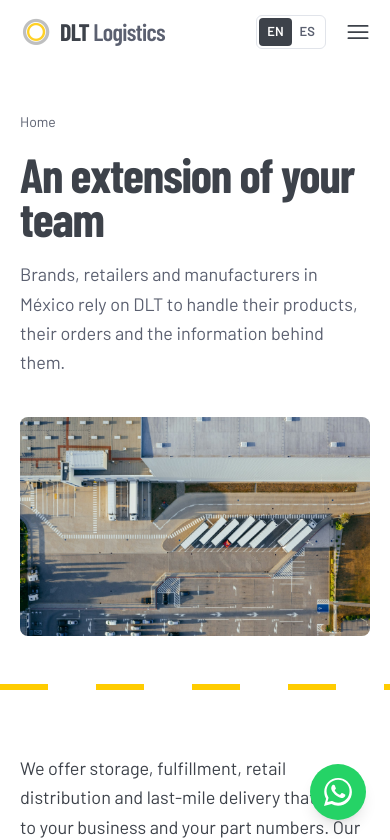
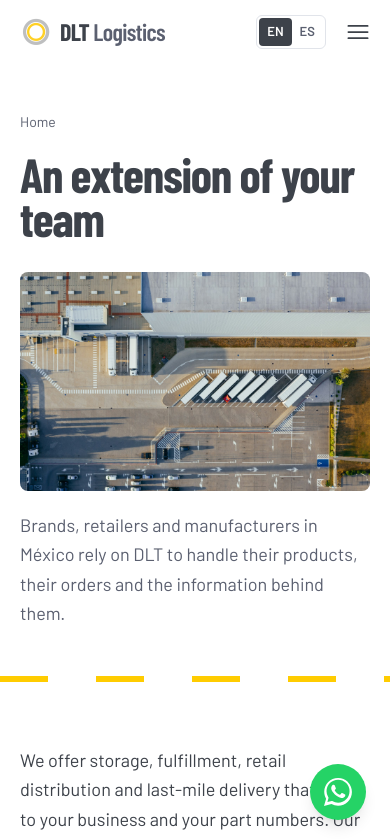
Before and after one commit to chochesanchez/DLTLogistics, a Next.js app: page /en/about in a window 390 px wide. Shown: the top 840 px of the page. Built offline with nearby package versions, Linux system fonts and the light colour scheme; a web font is replaced by a local one.

Commit message:
feat(ui): photo between title and lead in page intros on phones
About and service pages now read title, photo, then lead text on phones.
Desktop keeps title and lead on the left with the photo on the right.

Refs #10

```diff
--- a/src/components/ui/PageIntro.tsx
+++ b/src/components/ui/PageIntro.tsx
@@ -20,10 +20,12 @@ export default function PageIntro({
   imageAlt?: string
   children?: React.ReactNode
 }) {
+  // Phones: title, then photo, then lead text. Desktop: title and lead on the left, photo on the right.
+  const col = image ? 'lg:col-span-6' : 'max-w-3xl'
   return (
     <section className="bg-white">
-      <div className={`mx-auto max-w-7xl px-5 sm:px-8 py-12 md:py-16 grid gap-10 items-center ${image ? 'lg:grid-cols-12' : ''}`}>
-        <div className={image ? 'lg:col-span-6' : 'max-w-3xl'}>
+      <div className={`mx-auto max-w-7xl px-5 sm:px-8 py-12 md:py-16 grid gap-y-8 ${image ? 'lg:grid-cols-12 lg:gap-x-10 lg:gap-y-5' : ''}`}>
+        <div className={`${col} ${image ? 'lg:self-end' : ''}`}>
           {crumbs && (
             <nav aria-label={crumbLabel} className="mb-5 text-sm text-dlt-muted">
               <ol className="flex flex-wrap gap-2">
@@ -37,12 +39,16 @@ export default function PageIntro({
             </nav>
           )}
           <h1 className="font-display text-5xl sm:text-6xl lg:text-7xl font-extrabold leading-[0.92] tracking-tight">{title}</h1>
-          {lead && <p className="mt-5 text-lg md:text-xl leading-relaxed max-w-xl text-dlt-muted">{lead}</p>}
-          {children}
         </div>
         {image && (
-          <div className="lg:col-span-6 relative aspect-[16/10] rounded-lg overflow-hidden">
+          <div className="lg:col-span-6 lg:col-start-7 lg:row-start-1 lg:row-span-2 lg:self-center relative aspect-[16/10] rounded-lg overflow-hidden">
             <Image src={image} alt={imageAlt} fill priority sizes="(min-width: 1024px) 50vw, 100vw" className="object-cover" />
+          </div>
+        )}
+        {(lead || children) && (
+          <div className={`${col} ${image ? 'lg:self-start' : ''} -mt-3 lg:mt-0`}>
+            {lead && <p className="text-lg md:text-xl leading-relaxed max-w-xl text-dlt-muted">{lead}</p>}
+            {children}
           </div>
         )}
       </div>
```
